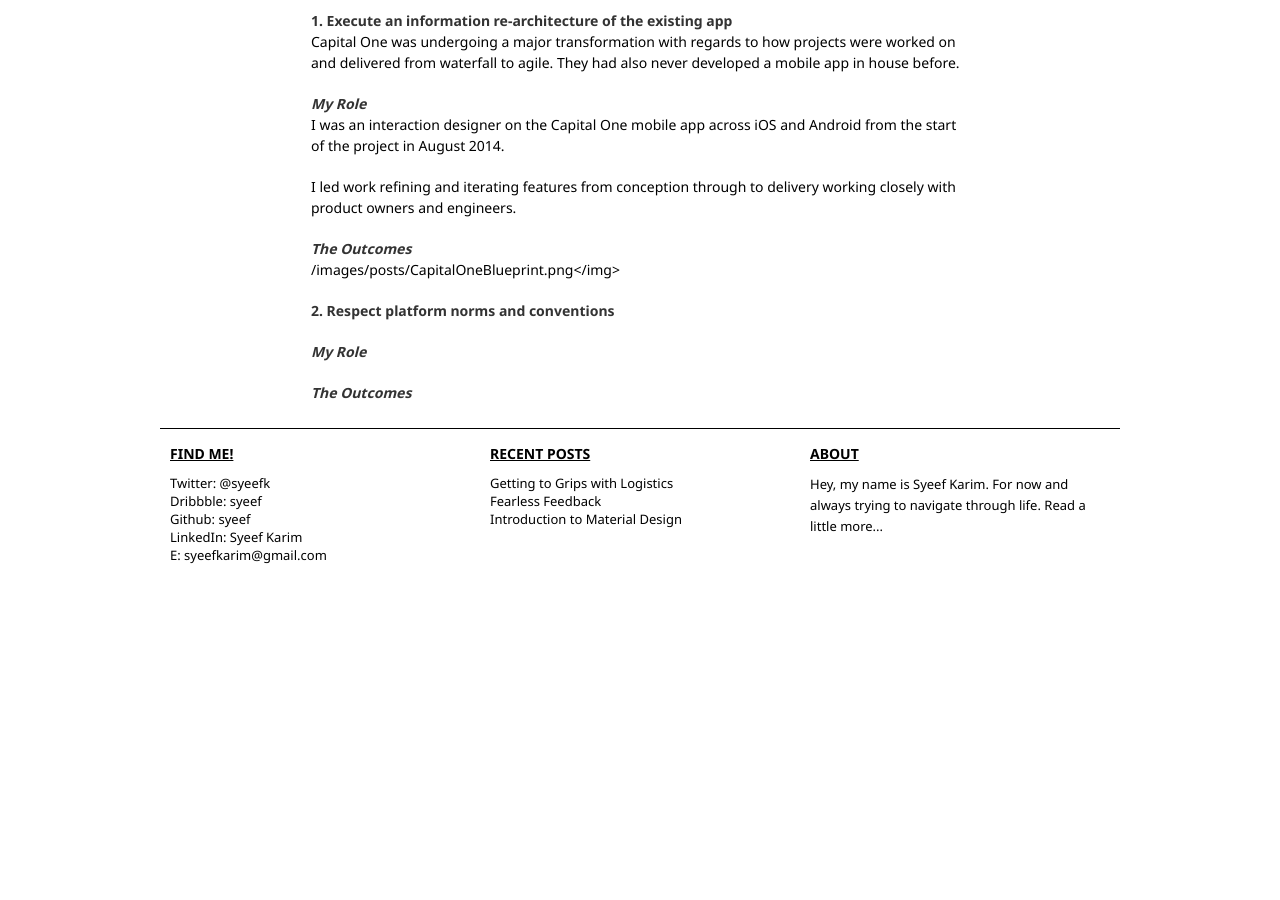
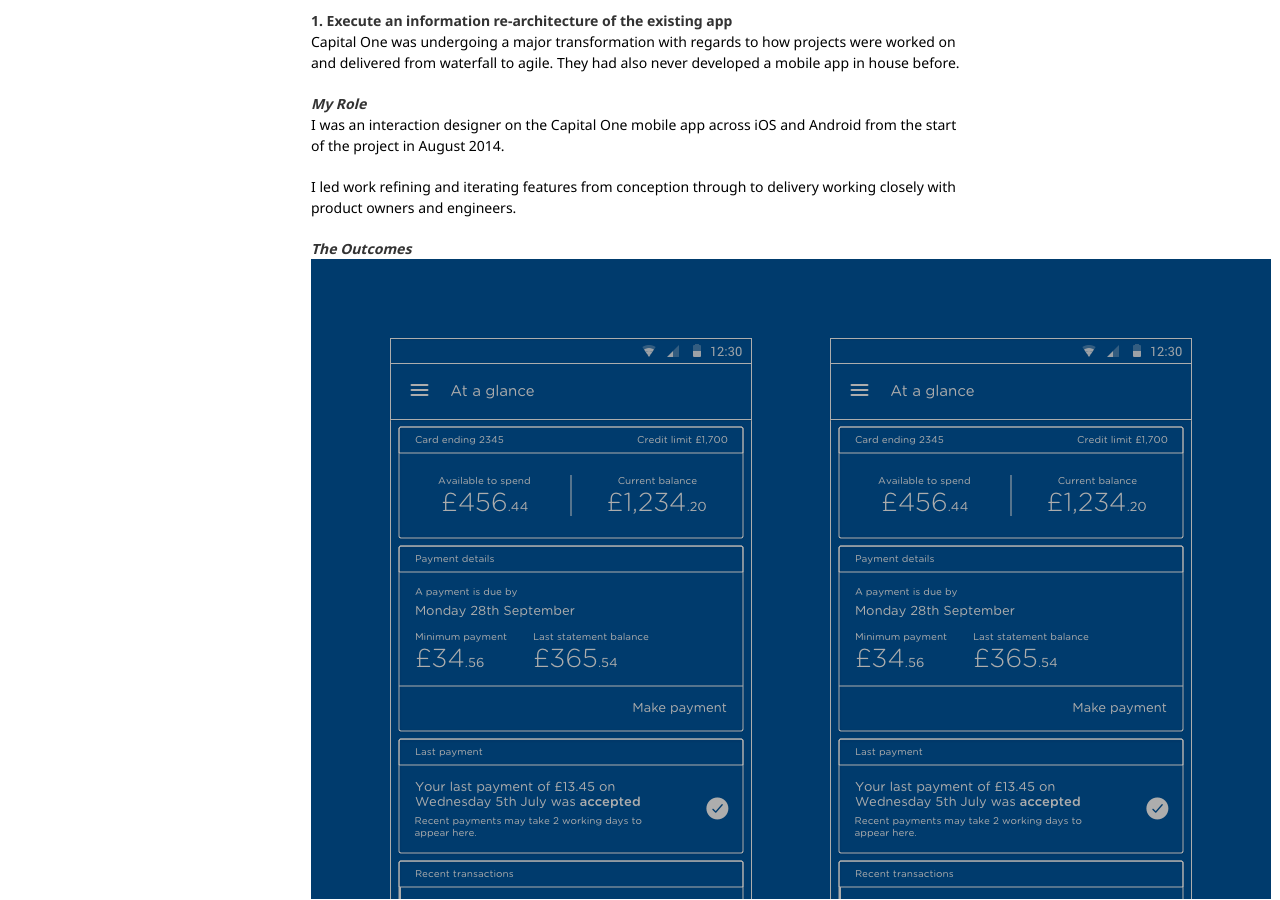
Before and after one commit to syeef/syeefkarim-2016-v0, a Jekyll site: the page built from portfolio/capitalone.md, in a window 1280 px wide and 900 px high, scrolled down 877 px. Built offline with Jekyll 4.4.1, drawn with Linux system fonts in a browser that asks for light colours; before the commit the page ends 1470 px from its top, so only the background shows below that.

Commit message:
update capital one page

```diff
--- a/portfolio/capitalone.md
+++ b/portfolio/capitalone.md
@@ -31,7 +31,7 @@ I was an interaction designer on the Capital One mobile app across iOS and Andro
 I led work refining and iterating features from conception through to delivery working closely with product owners and engineers.
 
 ***The Outcomes***
-<img>/images/posts/CapitalOneBlueprint.png</img>
+<img src="/images/posts/CapitalOneBlueprint.png">
 
 **2. Respect platform norms and conventions**
 
```
